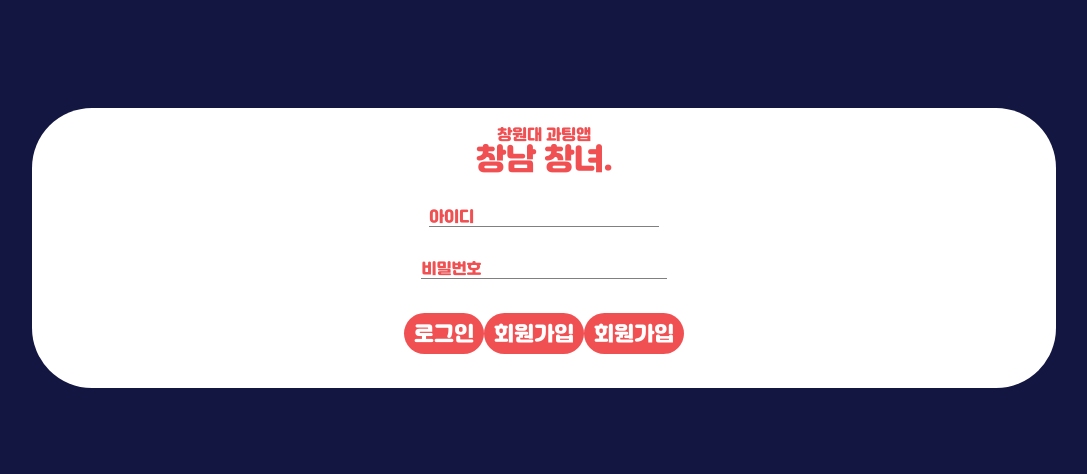
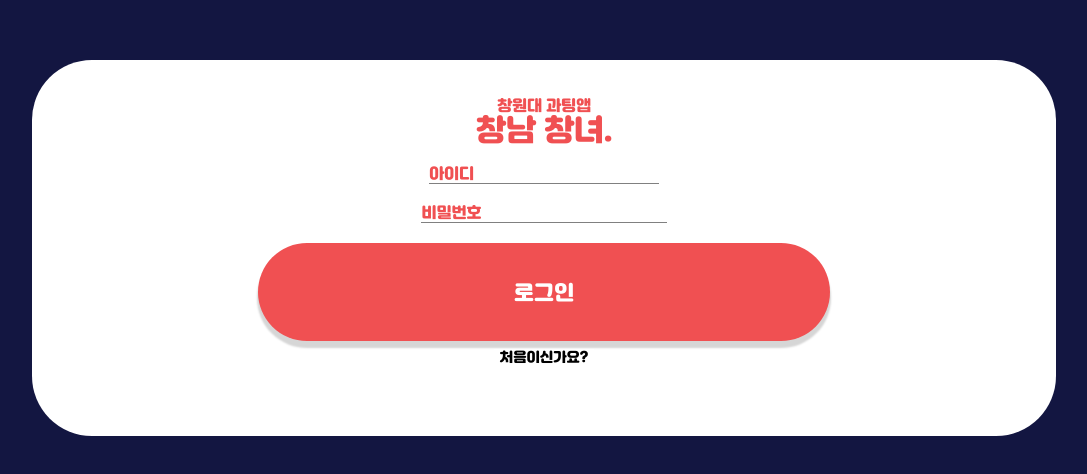
Before and after one commit to Mingtorr/random_chatting_WebService, a React (Create React App) app: page / in a window 1280 px wide. Shown: the part 152-626 px from the top of the page, without its empty margins (96-1183 px from the left). Built offline with nearby package versions, Linux system fonts and the light colour scheme; no server answers.

Commit message:
경고창 수정완료

```diff
--- a/src/App.js
+++ b/src/App.js
@@ -6,7 +6,7 @@ import Login from "./Components/View/Login/Login";
 import "./App.css";
 import After from "./Components/View/After/After";
 import Update from "./Components/View/Update/Update";
-import Message_collect from "./Components/View/messagecollect/message_collect";
+import MessageCollect from "./Components/View/messagecollect/message_collect";
 import Message from "./Components/View/message/Test";
 export default class App extends Component {
   render() {
@@ -41,7 +41,7 @@ export default class App extends Component {
               <Message />
             </Route>
             <Route path="/Message_collect">
-              <Message_collect />
+              <MessageCollect />
             </Route>
           </Switch>
         </div>
--- a/src/Components/Utils/Modal/Moddal.css
+++ b/src/Components/Utils/Modal/Moddal.css
@@ -1,5 +1,6 @@
 .Popup_modal {
   position: fixed;
+  z-index: 2;
   width: 100%;
   height: 100%;
   top: 0;
@@ -14,8 +15,8 @@
   position: absolute;
   left: 25vw;
   right: 25vw;
-  top: 35vh;
-  bottom: 35vh;
+  top: 30vh;
+  bottom: 40vh;
   margin: auto;
   background: white;
   display: flex;
@@ -53,7 +54,7 @@
 }
 
 .Update_modal {
-  margin-top: 20px;
+  margin-top: 35%;
   height: 5vh;
   width: 40vw;
   color: white;
--- a/src/Components/Utils/Start/Start.js
+++ b/src/Components/Utils/Start/Start.js
@@ -30,13 +30,9 @@ export default class Start extends Component {
   }
 
   componentWillMount() {
-
-      socket.on("apply", () => {
-
-          socket.emit("matching", this.state._id, this.state.sex)
-      })
-
-
+    socket.on("apply", () => {
+      socket.emit("matching", this.state._id, this.state.sex);
+    });
   }
   modalopen = (e) => {
     e.preventDefault();
@@ -55,7 +51,12 @@ export default class Start extends Component {
       progress: (
         <CircularProgress
           color="secondary"
-          style={{ width: "100px", height: "100px", zIndex: "-3" }}
+          style={{
+            width: "100px",
+            height: "100px",
+            zIndex: "1",
+            position: "relative",
+          }}
         />
       ),
       open: true,
--- a/src/Components/View/Login/Login.css
+++ b/src/Components/View/Login/Login.css
@@ -9,6 +9,8 @@
 }
 
 .Container_login {
+  padding-top: 4vh;
+  padding-bottom: 8vh;
   display: flex;
   flex-direction: column;
   border: 1px;
@@ -30,16 +32,25 @@
   border: 0px;
 }
 
+.Input_login_id {
+  border: 0px;
+  padding-right: 18px;
+}
+
 .Btn_login {
   border: 0px;
   margin-top: 15px;
-  margin-bottom: 15px;
+  /* margin-bottom: 15px; */
   color: white;
   border-radius: 60px;
   font-family: "Jalnan";
-  padding: 10px;
+  padding-left: 20vw;
+  padding-right: 20vw;
+  padding-top: 3vw;
+  padding-bottom: 3vw;
   font-size: 20px;
   background-color: #f05052;
+  box-shadow: 0px 6px 2px 1px rgb(214, 214, 214);
 }
 
 .Textbox_login {
@@ -62,3 +73,9 @@
   color: #f05052;
   font-family: "Jalnan";
 }
+
+.Signup_btn {
+  font-family: "Jalnan";
+  background-color: white;
+  border: 0px;
+}
--- a/src/Components/View/Login/Login.js
+++ b/src/Components/View/Login/Login.js
@@ -99,14 +99,10 @@ export default class Login extends Component {
             <button className="Btn_login" type="submit">
               로그인
             </button>
-            <input
-              className="Btn_login"
-              value="회원가입"
-              type="button"
-              onClick={this.singupBtn}
-            />
-            <button className="Btn_login" onClick={this.singupBtn}>
-              회원가입
+          </div>
+          <div>
+            <button className="Signup_btn" onClick={this.singupBtn}>
+              처음이신가요?
             </button>
           </div>
         </form>
--- a/src/Components/View/message/Sendme.js
+++ b/src/Components/View/message/Sendme.js
@@ -1,22 +1,13 @@
-import React, { Component } from 'react'
-import './Test.css';
-
+import React, { Component } from "react";
+import "./Test.css";
 
 export default class Sendme extends Component {
-    constructor(props) {
-        super(props);
-    }
-
-    render() {
-        return (
-            <div className="Sendme_con">
-                <span className="Sendme_in">
-                    {this.props.message}
-                </span>
-                <span className="Sendme_in2">
-                    {this.props.time}
-                </span>
-            </div>
-        )
-    }
+  render() {
+    return (
+      <div className="Sendme_con">
+        <span className="Sendme_in">{this.props.message}</span>
+        <span className="Sendme_in2">{this.props.time}</span>
+      </div>
+    );
+  }
 }
--- a/src/Components/View/message/Test.js
+++ b/src/Components/View/message/Test.js
@@ -69,6 +69,7 @@ export default class Test extends Component {
             premsg: [...this.state.premsg, newrow],
           });
           console.log(this.state.premsg);
+          return null;
         });
       });
     console.log("시발라마 제발 되라" + queryObj.roomname);
--- a/src/Components/View/messagecollect/message_collect.js
+++ b/src/Components/View/messagecollect/message_collect.js
@@ -1,9 +1,9 @@
-import React, { Component } from "react";
+import React from "react";
 import ScrollToBottom from "react-scroll-to-bottom";
 import io from "socket.io-client";
 import "./message_collect.css";
-import Messageroom_click from "./room_red";
-import Messageroom_white from "./room_white";
+import MessageroomClick from "./room_red";
+import MessageroomWhite from "./room_white";
 
 const socket = io("api");
 
@@ -91,7 +91,7 @@ export default class Message_collect extends React.Component {
             {this.state.messageroom.map((messageroom) => {
               if (messageroom.room_lastuserid === this.state.userid) {
                 return (
-                  <Messageroom_white
+                  <MessageroomWhite
                     userid={this.state.userid}
                     roomname={messageroom.room_roomname}
                     name={messageroom.room_touserid}
@@ -100,7 +100,7 @@ export default class Message_collect extends React.Component {
                 );
               } else {
                 return (
-                  <Messageroom_click
+                  <MessageroomClick
                     userid={this.state.userid}
                     roomname={messageroom.room_roomname}
                     name={messageroom.room_touserid}
```
Also changed, not shown: 2 other files (tests, documents, lock files or other folders).
